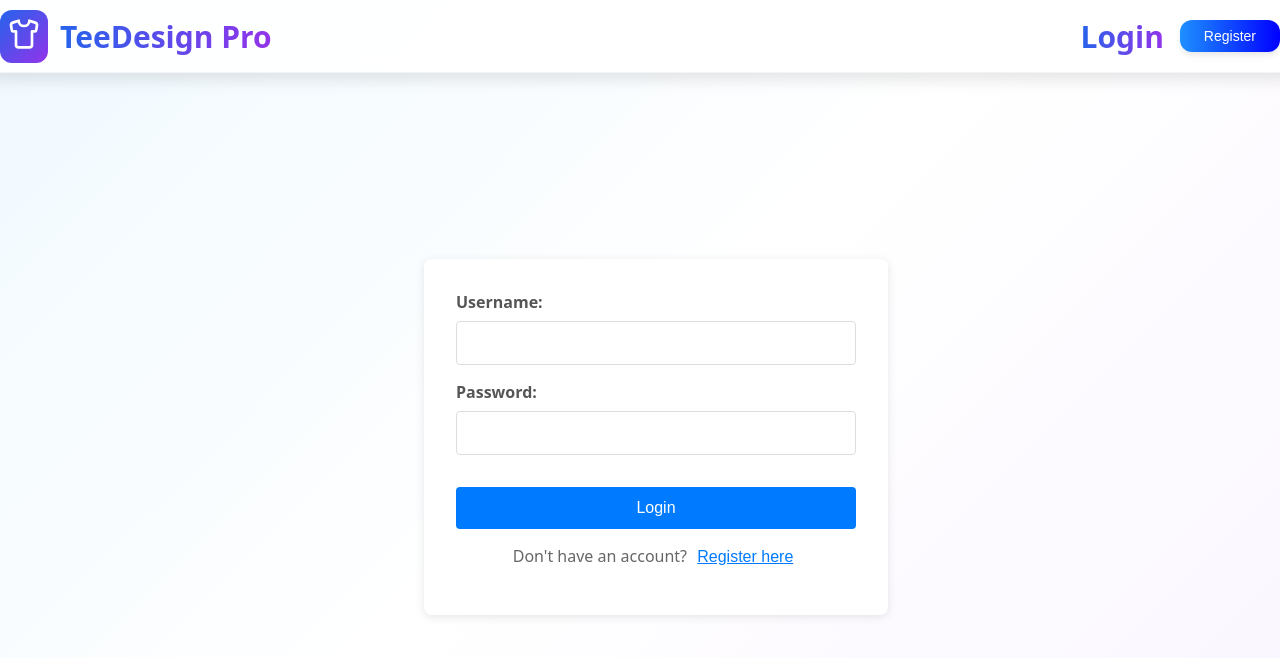
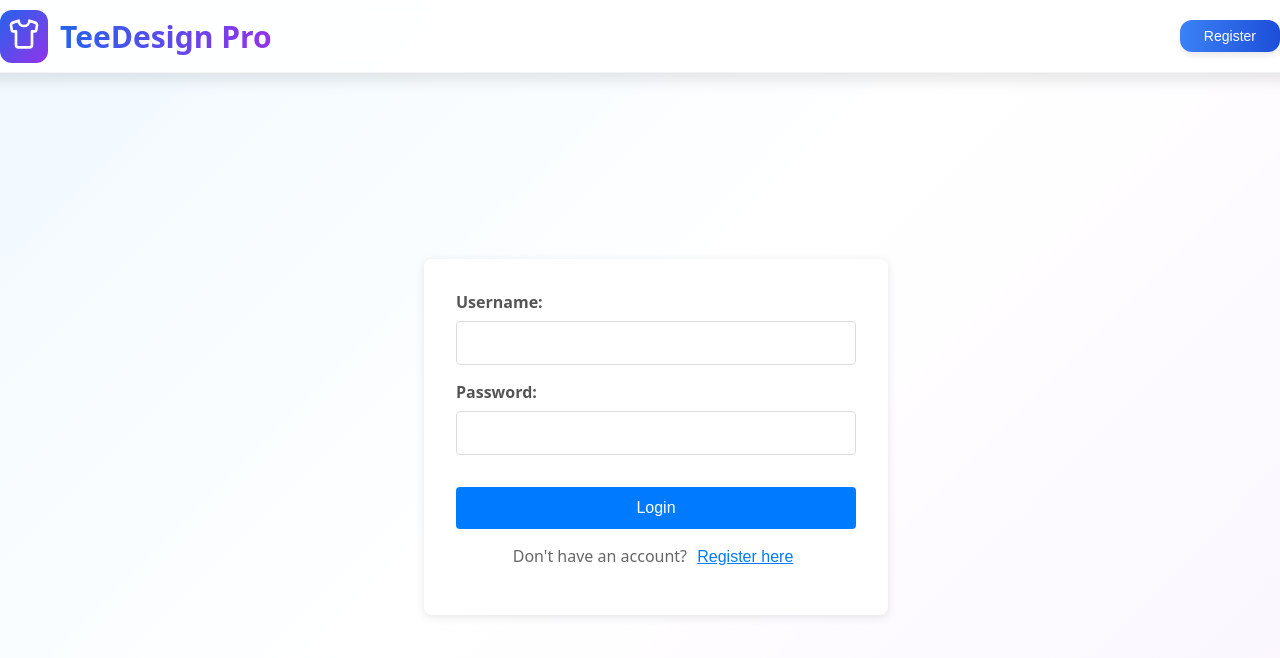
Before and after one commit to flyinginsectsunpig/printit101client1, a React (Create React App) app in the folder frontend-react/: page / in a window 1280 px wide. Shown: the top 658 px of the page. Built offline with nearby package versions, Linux system fonts and the light colour scheme.

Commit message:
Profile button missing fix

```diff
--- a/frontend-react/src/components/Header.tsx
+++ b/frontend-react/src/components/Header.tsx
@@ -1,12 +1,17 @@
 import React from 'react';
-import { Shirt } from 'lucide-react';
+import { useNavigate } from 'react-router-dom';
+import { Shirt, User, LogOut } from 'lucide-react';
+import { useAuth } from '../context/AuthContext';
 
 interface HeaderProps {
     page: 'login' | 'register' | 'profile' | 'designer';
-    onButtonClick: () => void;
+    onButtonClick?: () => void;
 }
 
 const Header: React.FC<HeaderProps> = ({ page, onButtonClick }) => {
+    const { user } = useAuth();
+    const navigate = useNavigate();
+
     const getPageTitle = () => {
         switch (page) {
             case 'login':
@@ -19,21 +24,6 @@ const Header: React.FC<HeaderProps> = ({ page, onButtonClick }) => {
                 return 'T-Shirt Designer';
             default:
                 return 'TeeDesign Pro';
-        }
-    };
-
-    const getButtonText = () => {
-        switch (page) {
-            case 'login':
-                return 'Register';
-            case 'register':
-                return 'Login';
-            case 'profile':
-                return 'Back to Designer';
-            case 'designer':
-                return 'Logout';
-            default:
-                return 'Action';
         }
     };
 
@@ -80,6 +70,7 @@ const Header: React.FC<HeaderProps> = ({ page, onButtonClick }) => {
                 </div>
 
                 <div style={{ display: 'flex', alignItems: 'center', gap: '1rem' }}>
+                    {user && (
                         <span style={{
                             fontSize: '1.875rem',
                             fontWeight: 'bold',
@@ -88,8 +79,32 @@ const Header: React.FC<HeaderProps> = ({ page, onButtonClick }) => {
                             WebkitTextFillColor: 'transparent',
                             backgroundClip: 'text'
                         }}>
-                        {getPageTitle()}
+                            Welcome, {user.firstName} {user.lastName}!
                         </span>
+                    )}
+                    {page === 'designer' && (
+                        <>
+                            <button
+                                onClick={() => navigate('/profile')}
+                                style={{
+                                    background: 'linear-gradient(to right, #3b82f6, #1d4ed8)',
+                                    color: 'white',
+                                    padding: '0.5rem 1.5rem',
+                                    borderRadius: '0.75rem',
+                                    fontSize: '0.875rem',
+                                    fontWeight: '500',
+                                    transition: 'all 0.2s',
+                                    border: 'none',
+                                    cursor: 'pointer',
+                                    boxShadow: '0 4px 6px -1px rgba(0, 0, 0, 0.1)',
+                                    display: 'flex',
+                                    alignItems: 'center',
+                                    gap: '0.5rem'
+                                }}
+                            >
+                                <User style={{ height: '1.25rem', width: '1.25rem' }} />
+                                Profile
+                            </button>
                             <button
                                 onClick={onButtonClick}
                                 style={{
@@ -102,11 +117,55 @@ const Header: React.FC<HeaderProps> = ({ page, onButtonClick }) => {
                                     transition: 'all 0.2s',
                                     border: 'none',
                                     cursor: 'pointer',
+                                    boxShadow: '0 4px 6px -1px rgba(0, 0, 0, 0.1)',
+                                    display: 'flex',
+                                    alignItems: 'center',
+                                    gap: '0.5rem'
+                                }}
+                            >
+                                <LogOut style={{ height: '1.25rem', width: '1.25rem' }} />
+                                Logout
+                            </button>
+                        </>
+                    )}
+                    {(page === 'login' || page === 'register') && (
+                        <button
+                            onClick={() => navigate(page === 'login' ? '/register' : '/login')}
+                            style={{
+                                background: 'linear-gradient(to right, #3b82f6, #1d4ed8)',
+                                color: 'white',
+                                padding: '0.5rem 1.5rem',
+                                borderRadius: '0.75rem',
+                                fontSize: '0.875rem',
+                                fontWeight: '500',
+                                transition: 'all 0.2s',
+                                border: 'none',
+                                cursor: 'pointer',
                                 boxShadow: '0 4px 6px -1px rgba(0, 0, 0, 0.1)'
                             }}
                         >
-                        {getButtonText()}
+                            {page === 'login' ? 'Register' : 'Login'}
                         </button>
+                    )}
+                    {page === 'profile' && (
+                        <button
+                            onClick={() => navigate('/tshirt-designer')}
+                            style={{
+                                background: 'linear-gradient(to right, #3b82f6, #1d4ed8)',
+                                color: 'white',
+                                padding: '0.5rem 1.5rem',
+                                borderRadius: '0.75rem',
+                                fontSize: '0.875rem',
+                                fontWeight: '500',
+                                transition: 'all 0.2s',
+                                border: 'none',
+                                cursor: 'pointer',
+                                boxShadow: '0 4px 6px -1px rgba(0, 0, 0, 0.1)'
+                            }}
+                        >
+                            Back to Designer
+                        </button>
+                    )}
                 </div>
             </div>
         </header>
--- a/frontend-react/src/components/TShirtDesigner.tsx
+++ b/frontend-react/src/components/TShirtDesigner.tsx
@@ -1,12 +1,11 @@
 import React, { useState, useEffect, useRef, useCallback } from 'react';
 import { useNavigate } from 'react-router-dom';
-import { Upload, ShoppingCart, User, Palette, Shirt, Eye, Package, Save, AlertCircle, ArrowUp, ArrowDown, ArrowLeft, ArrowRight, Plus, Minus } from 'lucide-react';
+import { Upload, ShoppingCart, Palette, Shirt, Eye, Package, Save, AlertCircle, ArrowUp, ArrowDown, ArrowLeft, ArrowRight, Plus, Minus } from 'lucide-react';
 import { useAuth } from '../context/AuthContext';
 import Auth from './Auth';
 import api from '../service/api';
 import Header from './Header';
 
-// Define types for our state
 interface DesignPosition {
     x: number;
     y: number;
@@ -72,15 +71,13 @@ const TShirtDesigner: React.FC = () => {
     const isMedium = windowWidth >= 768;
     const isSmall = windowWidth >= 640;
 
-    // Stabilize fetchTshirts with useCallback
     const fetchTshirts = useCallback(async () => {
         if (!user?.token) return;
         setIsLoading(true);
         try {
-            const response = await api.get('/tshirt/getAll', {
+            await api.get('/tshirt/getAll', {
                 headers: { Authorization: `Bearer ${user.token}` }
             });
-            // tshirts not used in UI, so no setTshirts
         } catch (error) {
             console.error('Error fetching t-shirts:', error);
             showNotification('Failed to fetch t-shirts');
@@ -95,6 +92,7 @@ const TShirtDesigner: React.FC = () => {
 
     const handleAuthSuccess = (userData: any) => {
         login(userData);
+        navigate('/tshirt-designer');
     };
 
     const handleLogout = () => {
@@ -104,6 +102,7 @@ const TShirtDesigner: React.FC = () => {
         setDesignPosition({ x: 0, y: 0 });
         setDesignScale(1);
         setNotification('');
+        navigate('/login');
     };
 
     if (!user) {
```
Lines whose indentation alone changed are shown as unchanged.
